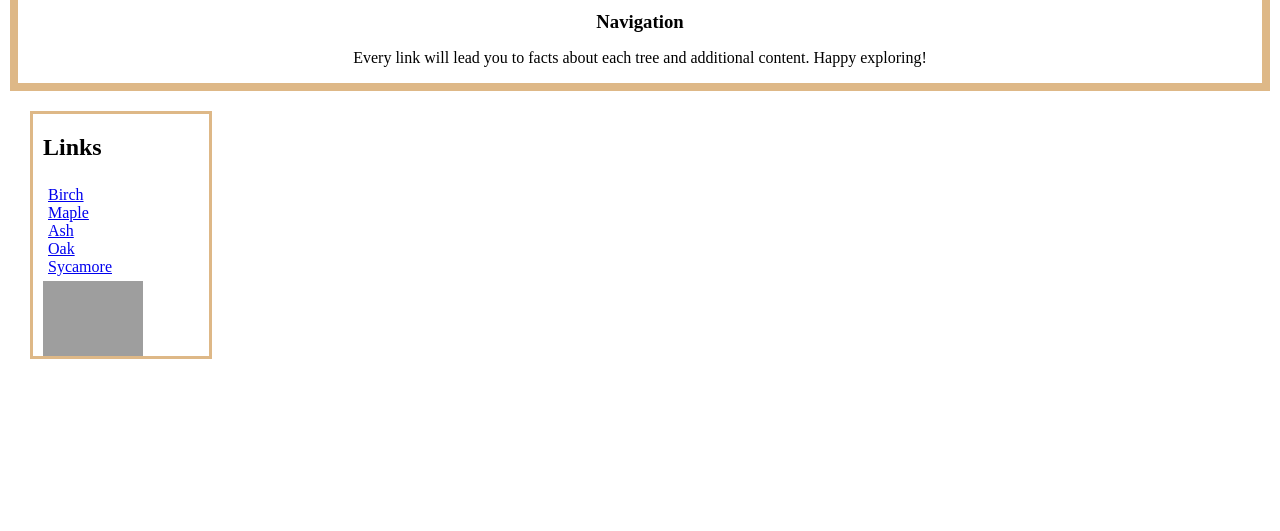
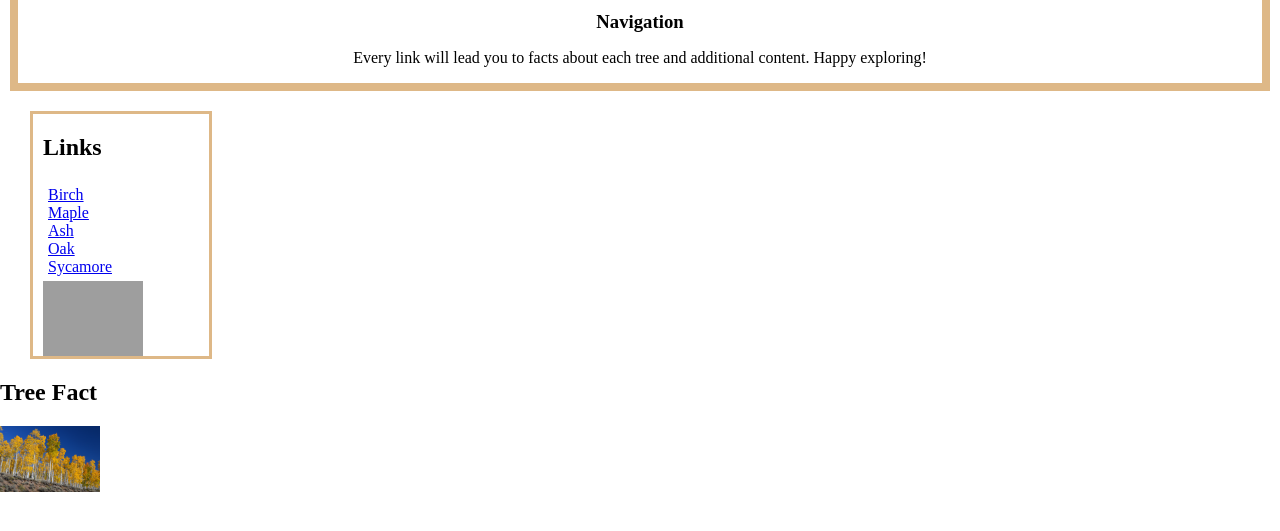
Before and after one commit to StainedJava/tree-website, a website: page _site/index.html in a window 1280 px wide. Shown: the part 115-646 px from the top of the page. Drawn offline with Linux system fonts and the light colour scheme; grey boxes are pictures that could not be loaded.

Commit message:
feat: add Pondo picture

```diff
--- a/_site/index.html
+++ b/_site/index.html
@@ -26,7 +26,9 @@
             <img src="/images/tree.png">
         </aside>
         <main>
-
+            <h2>Tree Fact</h2>
+            <p></p>
+            <img src="/images/FallPando.jpg">
         </main>
     </body>
 </html>
```
Also changed, not shown: _site/images/FallPando.jpg (added).
